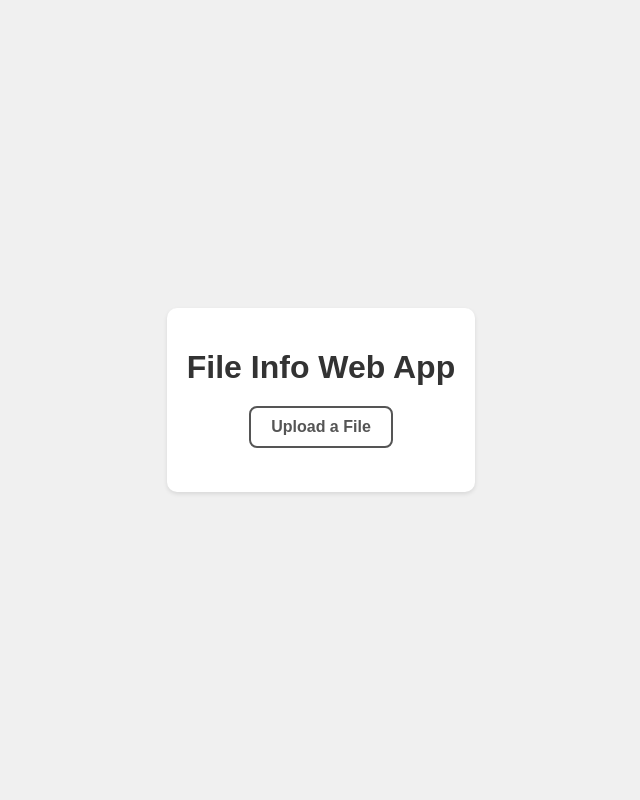
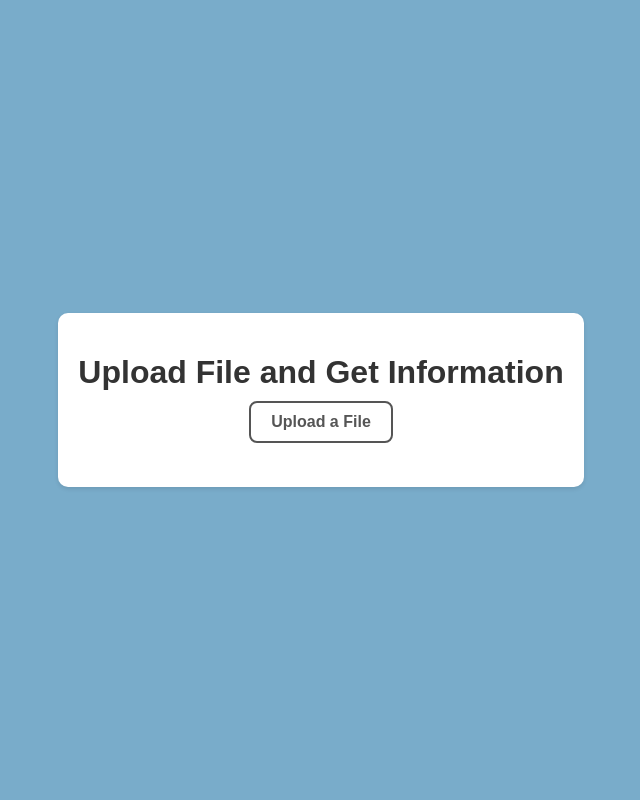
Before and after one commit to Vaibhav4911/FileChecker, a Flask app: page / in a window 1280 px wide. Shown: the whole page, without its empty margins (319-959 px from the left). Run offline with Flask 3, Linux system fonts and the light colour scheme.

Commit message:
Second commit

```diff
--- a/static/css/style.css
+++ b/static/css/style.css
@@ -2,7 +2,7 @@
 
 body {
     font-family: Arial, sans-serif;
-    background-color: #f0f0f0;
+    background-color: #79acca;
     margin: 0;
     padding: 0;
     display: flex;
@@ -22,7 +22,18 @@ body {
 
 h1 {
     color: #333333;
-    margin-bottom: 20px;
+    margin-bottom: 10px;
+}
+
+.subheading {
+    font-size: 18px;
+    color: #666666;
+    margin-top: 0;
+}
+
+p {
+    color: #555555;
+    margin-top: 5px;
 }
 
 .upload-btn-wrapper {
--- a/templates/index.html
+++ b/templates/index.html
@@ -1,36 +1,46 @@
 <!DOCTYPE html>
 <html lang="en">
   <head>
-    <meta charset="UTF-8">
-    <meta name="viewport" content="width=device-width, initial-scale=1.0">
-    <link rel="stylesheet" href="{{ url_for('static', filename='css/style.css') }}">
+    <meta charset="UTF-8" />
+    <meta name="viewport" content="width=device-width, initial-scale=1.0" />
+    <link
+      rel="stylesheet"
+      href="{{ url_for('static', filename='css/style.css') }}"
+    />
     <title>File Upload and Information</title>
   </head>
   <body>
     <div class="container">
-        <h1>File Info Web App</h1>
+      <h1>Upload File and Get Information</h1>
       <div class="upload-btn-wrapper">
         <button class="btn">Upload a File</button>
-            <!-- <label for="file-input"></label> -->
-            <input type="file" name="file" id="file-input">
+        <input type="file" name="file" id="file-input" />
       </div>
       <p class="file-info" id="file-info"></p>
     </div>
     <script>
-        document.getElementById('file-input').addEventListener('change', function() {
+      document
+        .getElementById("file-input")
+        .addEventListener("change", function () {
           var file = this.files[0];
           var fileName = file.name;
           var fileSize = formatFileSize(file.size);
-            var fileType = file.type || 'Unknown';
+          var fileType = file.type || "Unknown";
 
-            document.getElementById('file-info').innerHTML = `Selected file: ${fileName}<br>File size: ${fileSize}<br>File type: ${fileType}`;
+          document.getElementById(
+            "file-info"
+          ).innerHTML = `Selected file: ${fileName}<br>File size: ${fileSize}<br>File type: ${fileType}`;
         });
 
       function formatFileSize(size) {
-            if (size === 0) return '0 Bytes';
-            const units = ['Bytes', 'KB', 'MB', 'GB', 'TB'];
+        if (size === 0) return "0 Bytes";
+        const units = ["Bytes", "KB", "MB", "GB", "TB"];
         const digitGroups = Math.floor(Math.log10(size) / Math.log10(1024));
-            return parseFloat((size / Math.pow(1024, digitGroups)).toFixed(2)) + ' ' + units[digitGroups];
+        return (
+          parseFloat((size / Math.pow(1024, digitGroups)).toFixed(2)) +
+          " " +
+          units[digitGroups]
+        );
       }
     </script>
   </body>
```
Lines whose indentation alone changed are shown as unchanged.
